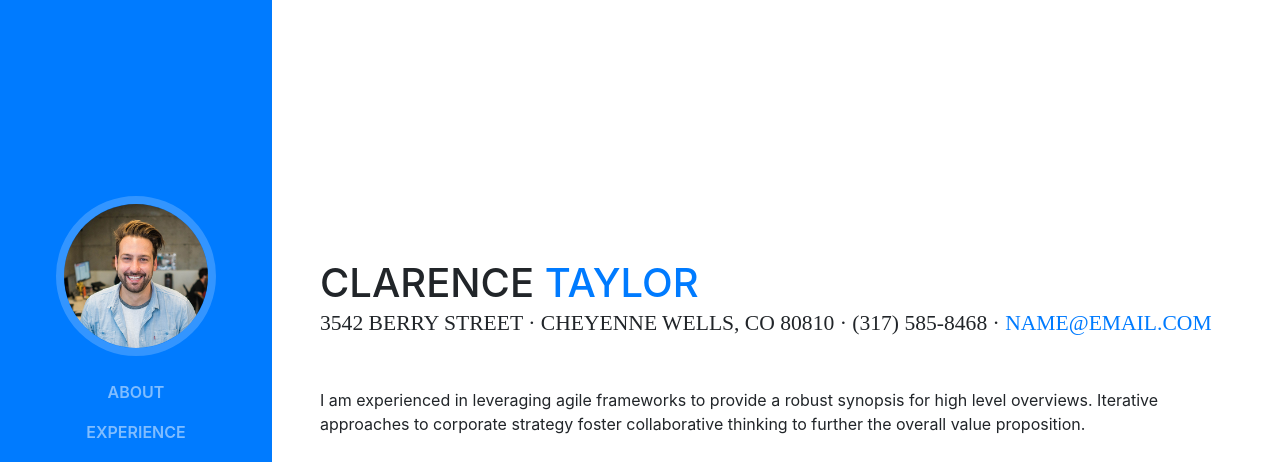
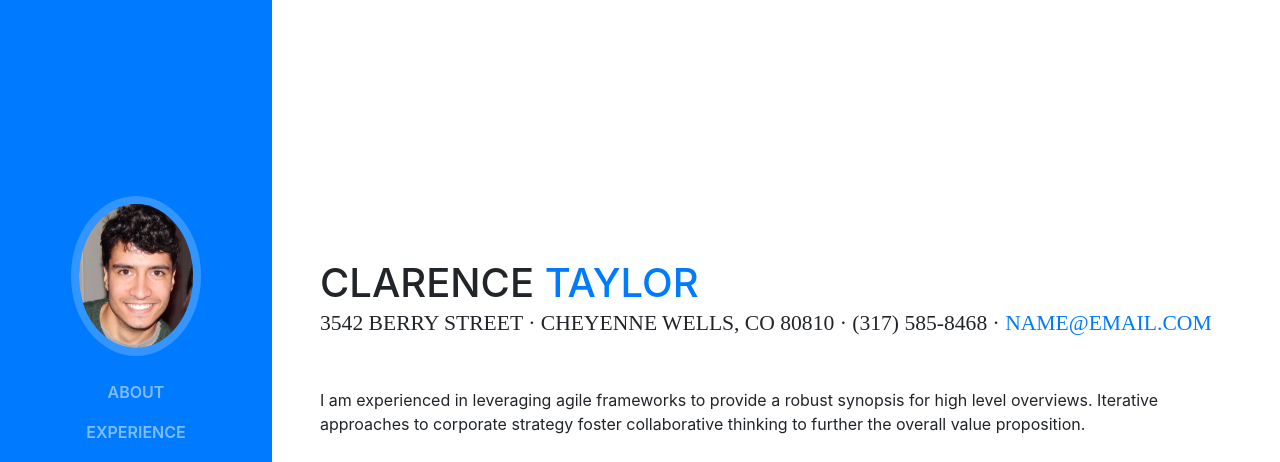
Before and after one commit to EnriqueRondan/CV-Enrique-Rondan, a website with bundled scripts: page index.html in a window 1280 px wide. Shown: the top 462 px of the page. Built offline with nearby package versions, Linux system fonts and the light colour scheme; a web font is replaced by a local one.

Commit message:
Update index.html

```diff
--- a/index.html
+++ b/index.html
@@ -31,7 +31,7 @@
       <a class="navbar-brand js-scroll-trigger" href="#page-top">
         <span class="d-block d-lg-none">Start Bootstrap</span>
         <span class="d-none d-lg-block">
-          <img class="img-fluid img-profile rounded-circle mx-auto mb-2" src="img/profile.jpg" alt="">
+          <img class="img-fluid img-profile rounded-circle mx-auto mb-2" src="img/ERG.jpg" alt="">
         </span>
       </a>
       <button class="navbar-toggler" type="button" data-toggle="collapse" data-target="#navbarSupportedContent" aria-controls="navbarSupportedContent" aria-expanded="false" aria-label="Toggle navigation">
```
